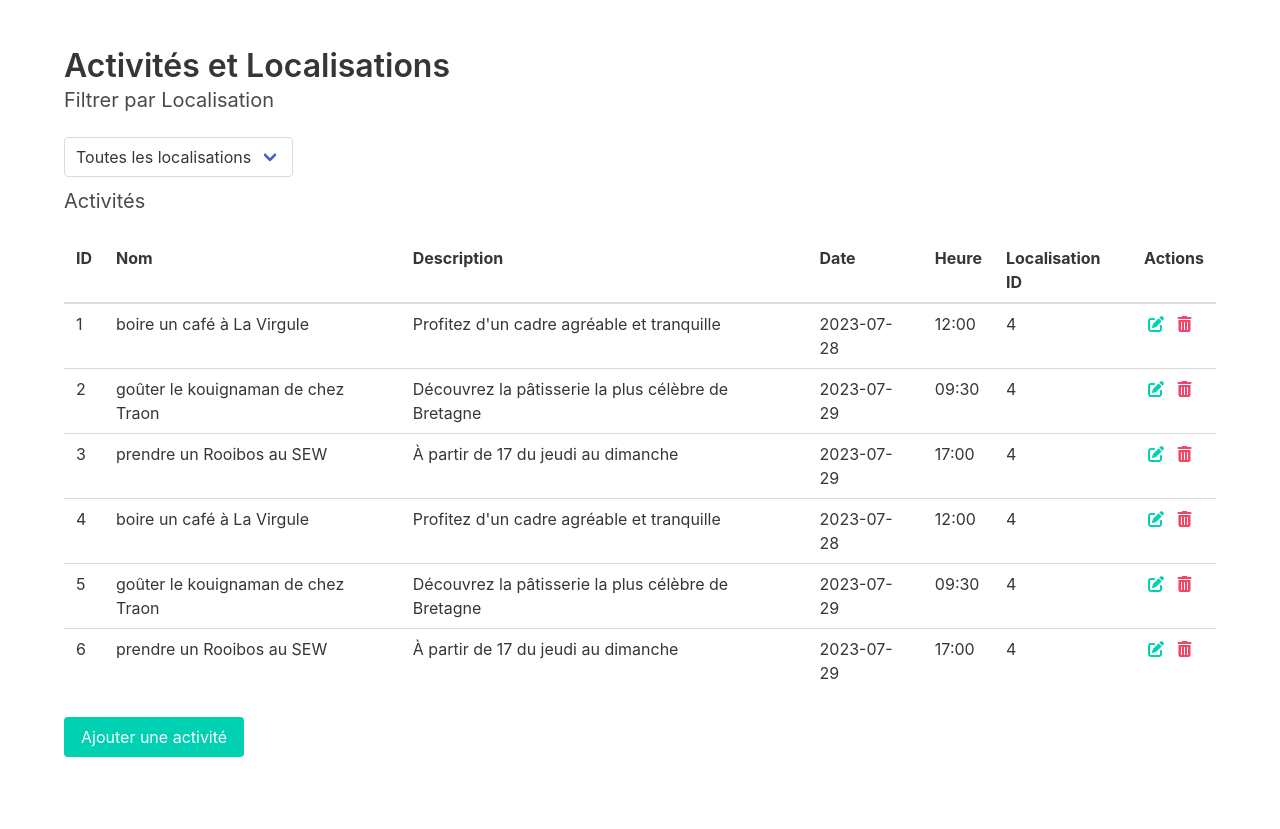
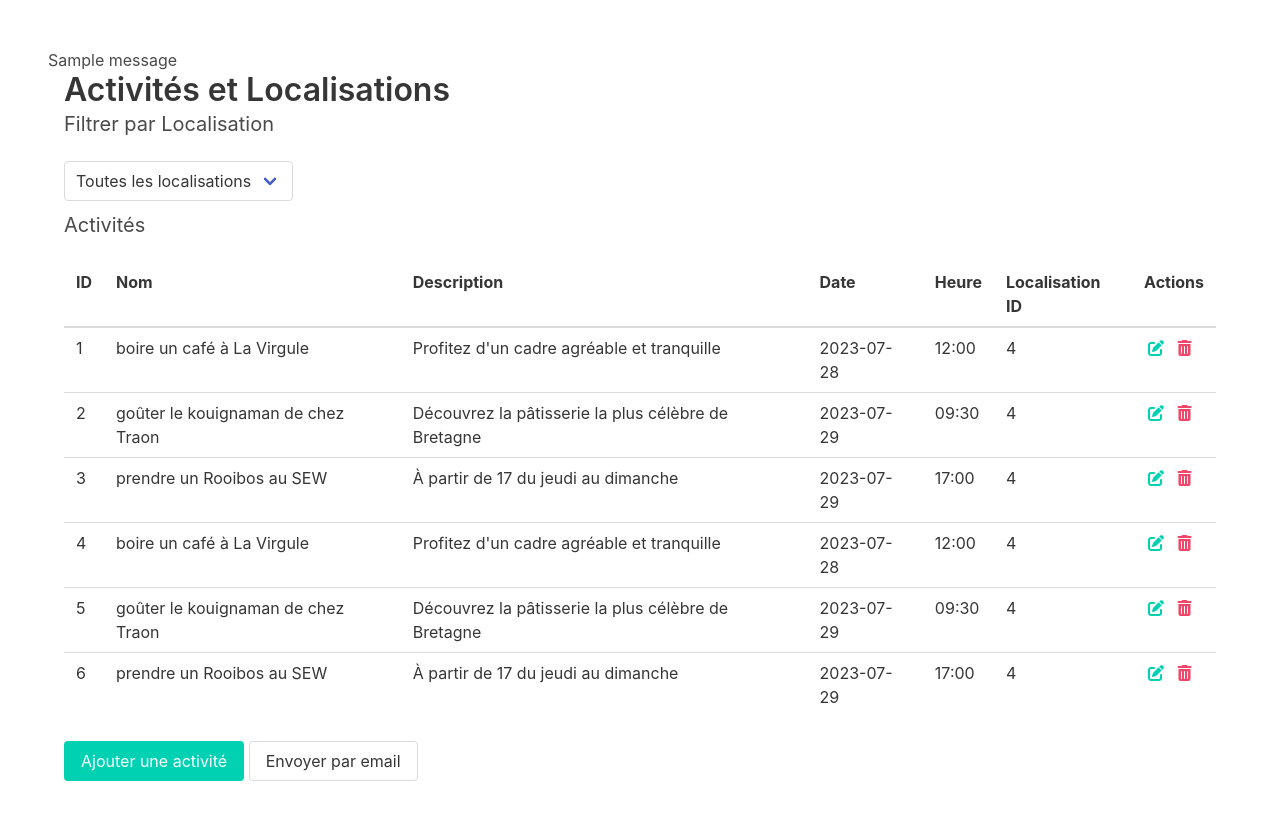
Before and after one commit to spinning-fantasies/py-recos, a Flask app: page / in a window 1280 px wide. Before the commit the page ends 757 px from the top, so only its background shows below. Run offline with Flask 3, Linux system fonts and the light colour scheme; data comes from the database, SQL or seed files in the repository; one stand-in notice (Sample message) is shown.

Commit message:
add send_email route

```diff
--- a/app.py
+++ b/app.py
@@ -1,8 +1,20 @@
-from flask import Flask, render_template, request, redirect, url_for
+from flask import Flask, render_template, request, redirect, url_for, flash
+from flask_mail import Mail, Message
 import sqlite3
 import os
 
 app = Flask(__name__)
+app.config['SECRET_KEY'] = 'yolo'  # Replace with a secure secret key
+
+# Configuration for Flask-Mail
+app.config['MAIL_SERVER'] = 'mail.gandi.net'
+app.config['MAIL_PORT'] = 25  # Use the appropriate port for your mail server
+app.config['MAIL_USE_TLS'] = True
+app.config['MAIL_USERNAME'] = 'vieille-branche@spinning-fantasies.org'
+app.config['MAIL_PASSWORD'] = '3Ro34!kEy5AE&JEN'
+app.config['MAIL_DEFAULT_SENDER'] = 'vieille-branche@spinning-fantasies.org'
+
+mail = Mail(app)
 
 # Configuration for SQLite database
 DB_NAME = "activities.db"
@@ -33,8 +45,6 @@ def index():
         activities = cursor.fetchall()
 
     return render_template('index.html', activities=activities, locations=locations)
-
-
 
 @app.route('/activity/add', methods=['GET', 'POST'])
 def add_activity():
@@ -98,6 +108,38 @@ def delete_activity(id):
 
     return redirect(url_for('index'))
 
+@app.route('/send_email')
+def send_email():
+    location_id = request.args.get('location', None)  # Get the location ID from query parameters
+
+    with sqlite3.connect(DB_NAME) as conn:
+        cursor = conn.cursor()
+
+        # Fetch the locations for the location selector
+        cursor.execute("SELECT * FROM locations")
+        locations = cursor.fetchall()
+
+        # Fetch activities filtered by the selected location (if provided)
+        if location_id is not None:
+            cursor.execute("SELECT * FROM activities WHERE is_deleted = 0 AND location_id = ?", (location_id,))
+        else:
+            cursor.execute("SELECT * FROM activities WHERE is_deleted = 0")
+
+        activities = cursor.fetchall()
+
+    recipient = 'mate@e.email'
+    subject = activities[0][1]
+    body = activities[0][2]
+
+    message = Message(subject=subject, recipients=[recipient], body=body)
+
+    try:
+        mail.send(message)
+        flash('Email sent successfully!', 'success')
+    except Exception as e:
+        flash(f'Failed to send email. Error: {str(e)}', 'danger')
+
+    return redirect(url_for('index'))
 
 if __name__ == '__main__':
     app.run(debug=True)
--- a/templates/index.html
+++ b/templates/index.html
@@ -7,6 +7,16 @@
 </head>
 <body>
     <section class="section">
+
+        {% with messages = get_flashed_messages() %}
+        {% if messages %}
+        <ul>
+            {% for message in messages %}
+            <li>{{ message }}</li>
+            {% endfor %}
+        </ul>
+        {% endif %}
+        {% endwith %}
         <div class="container">
             <h1 class="title">Activités et Localisations</h1>
 
@@ -65,6 +75,7 @@
                 </tbody>
             </table>
             <a href="/activity/add" class="button is-primary">Ajouter une activité</a>
+            <a href="/send_email" class="button is-default">Envoyer par email</a>
         </div>
     </section>
 
```
